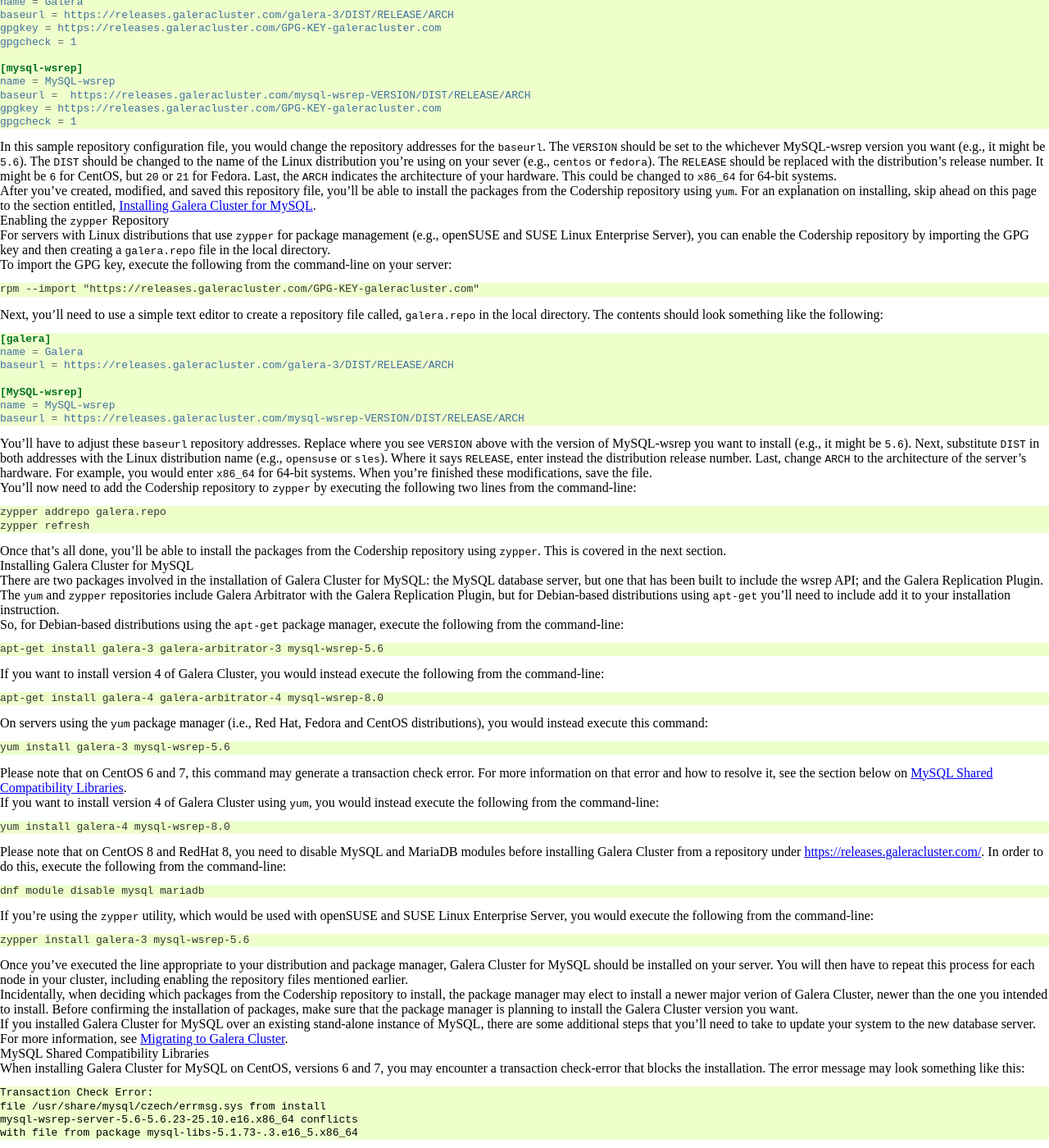
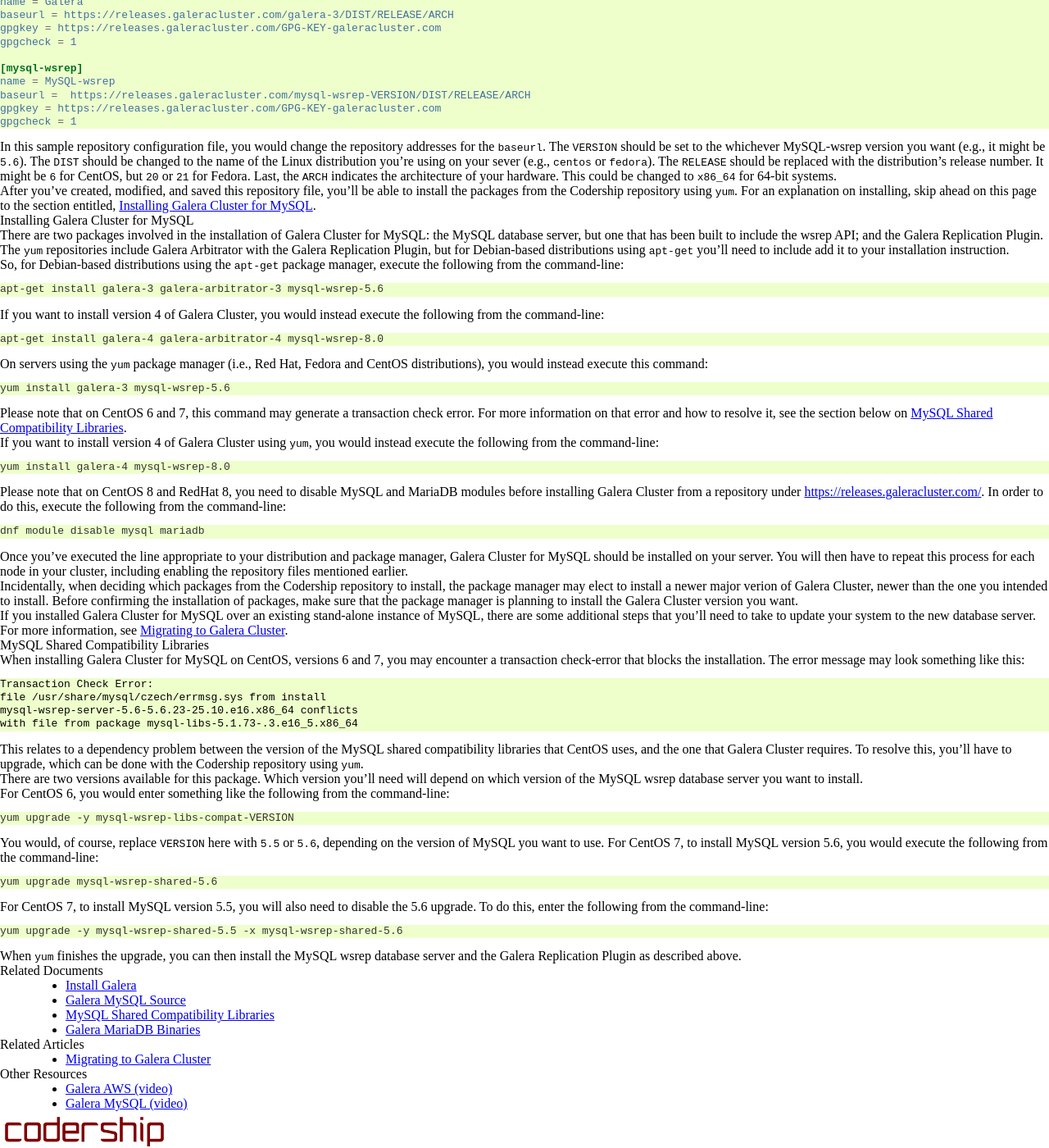
Before and after one commit to codership/documentation, a Sphinx documentation site: the page built from galeracluster/source/documentation/install-mysql.rst, in a window 1280 px wide and 1400 px high, scrolled down 1689 px. Shown: the whole window at 82% size. Built offline with Sphinx 7.4.7, drawn with Linux system fonts in a browser that asks for light colours; comment, search, counter and statistics services are not loaded.

Commit message:
goodbye suse

```diff
--- a/galeracluster/source/documentation/install-mysql.rst
+++ b/galeracluster/source/documentation/install-mysql.rst
@@ -70,7 +70,7 @@
 Galera Cluster for MySQL |---| Binary Installation
 ===================================================
 
-Galera Cluster for MySQL may be installed on Linux servers using binary packages. These files can be downloaded directly from the Codership repository, or by way of a package manager: ``apt-get``, ``yum`` or ``zypper``.
+Galera Cluster for MySQL may be installed on Linux servers using binary packages. These files can be downloaded directly from the Codership repository, or by way of a package manager: ``apt-get`` or ``yum``.
 
    .. only:: html
 
@@ -187,47 +187,11 @@ In this sample repository configuration file, you would change the repository ad
 After you've created, modified, and saved this repository file, you'll be able to install the packages from the Codership repository using ``yum``. For an explanation on installing, skip ahead on this page to the section entitled, :ref:`Installing Galera Cluster for MySQL <mysql-install>`.
 
 
-.. _`mysql-zypper-repo`:
-.. rst-class:: sub-heading
-.. rubric:: Enabling the ``zypper`` Repository
-
-For servers with Linux distributions that use ``zypper`` for package management (e.g.,  openSUSE and SUSE Linux Enterprise Server), you can enable the Codership repository by importing the GPG key and then creating a ``galera.repo`` file in the local directory.
-
-To import the GPG key, execute the following from the command-line on your server:
-
-.. code-block:: console
-
-   rpm --import "https://releases.galeracluster.com/GPG-KEY-galeracluster.com"
-
-Next, you'll need to use a simple text editor to create a repository file called, ``galera.repo`` in the local directory.  The contents should look something like the following:
-
-.. code-block:: ini
-
-   [galera]
-   name = Galera
-   baseurl = https://releases.galeracluster.com/galera-3/DIST/RELEASE/ARCH
-
-   [MySQL-wsrep]
-   name = MySQL-wsrep
-   baseurl = https://releases.galeracluster.com/mysql-wsrep-VERSION/DIST/RELEASE/ARCH
-
-You'll have to adjust these ``baseurl`` repository addresses.  Replace where you see ``VERSION`` above with the version of MySQL-wsrep you want to install (e.g., it might be ``5.6``). Next, substitute ``DIST`` in both addresses with the Linux distribution name (e.g., ``opensuse`` or ``sles``).  Where it says ``RELEASE``, enter instead the distribution release number. Last, change ``ARCH`` to the architecture of the server's hardware.  For example, you would enter ``x86_64`` for 64-bit systems.  When you're finished these modifications, save the file.
-
-You'll now need to add the Codership repository to ``zypper`` by executing the following two lines from the command-line:
-
-.. code-block:: console
-
-   zypper addrepo galera.repo
-   zypper refresh
-
-Once that's all done, you'll be able to install the packages from the Codership repository using ``zypper``. This is covered in the next section.
-
-
 .. _`mysql-install`:
 .. rst-class:: section-heading
 .. rubric:: Installing Galera Cluster for MySQL
 
-There are two packages involved in the installation of Galera Cluster for MySQL: the MySQL database server, but one that has been built to include the :term:`wsrep API`; and the :term:`Galera Replication Plugin`. The ``yum`` and ``zypper`` repositories include Galera Arbitrator with the Galera Replication Plugin, but for Debian-based distributions using ``apt-get`` you'll need to include add it to your installation instruction.
+There are two packages involved in the installation of Galera Cluster for MySQL: the MySQL database server, but one that has been built to include the :term:`wsrep API`; and the :term:`Galera Replication Plugin`. The ``yum`` repositories include Galera Arbitrator with the Galera Replication Plugin, but for Debian-based distributions using ``apt-get`` you'll need to include add it to your installation instruction.
 
 So, for Debian-based distributions using the ``apt-get`` package manager, execute the following from the command-line:
 
@@ -263,12 +227,6 @@ following from the command-line:
 .. code-block:: console
 
    dnf module disable mysql mariadb
-
-If you're using the ``zypper`` utility, which would be used with openSUSE and SUSE Linux Enterprise Server, you would execute the following from the command-line:
-
-.. code-block:: console
-
-   zypper install galera-3 mysql-wsrep-5.6
 
 Once you've executed the line appropriate to your distribution and package manager, Galera Cluster for MySQL should be installed on your server.  You will then have to repeat this process for each node in your cluster, including enabling the repository files mentioned earlier.
 
```
Also changed, not shown: other parts of galeracluster/source/documentation/install-mysql.rst (+1 -1 lines).
